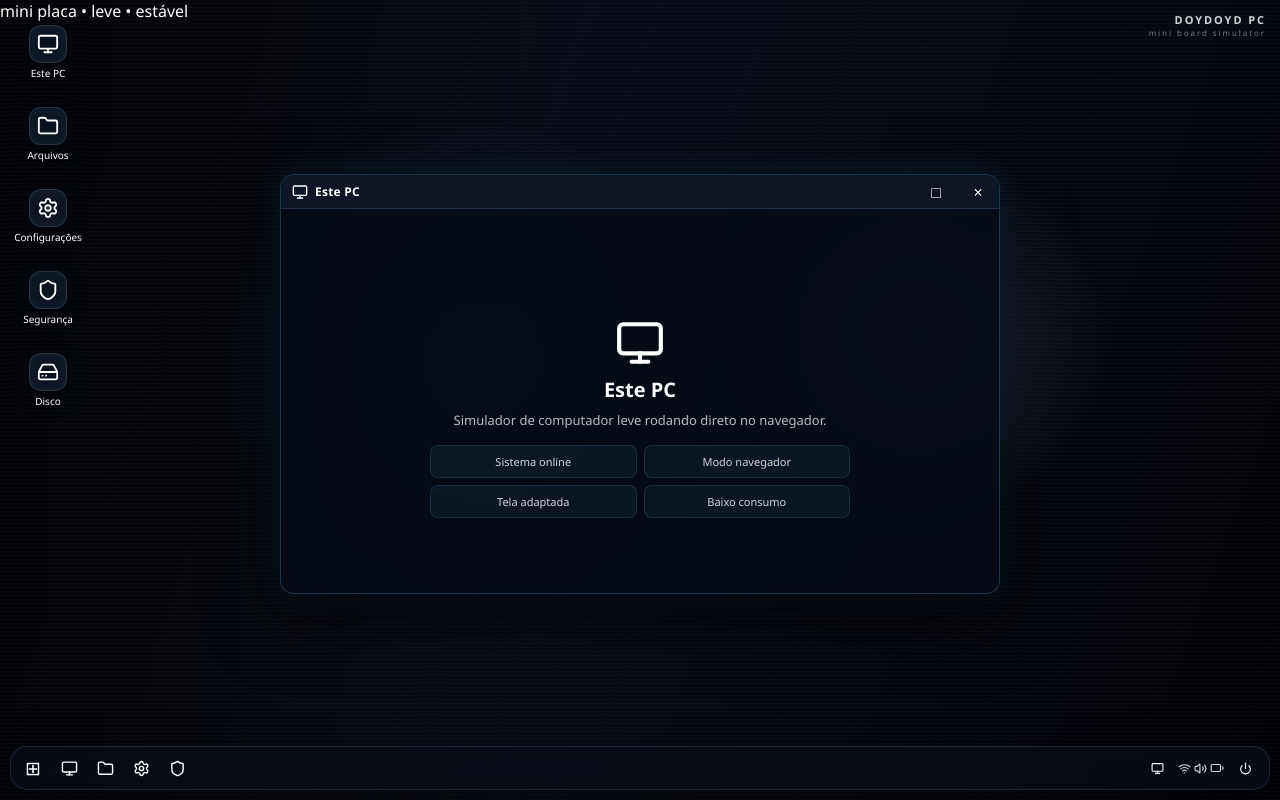
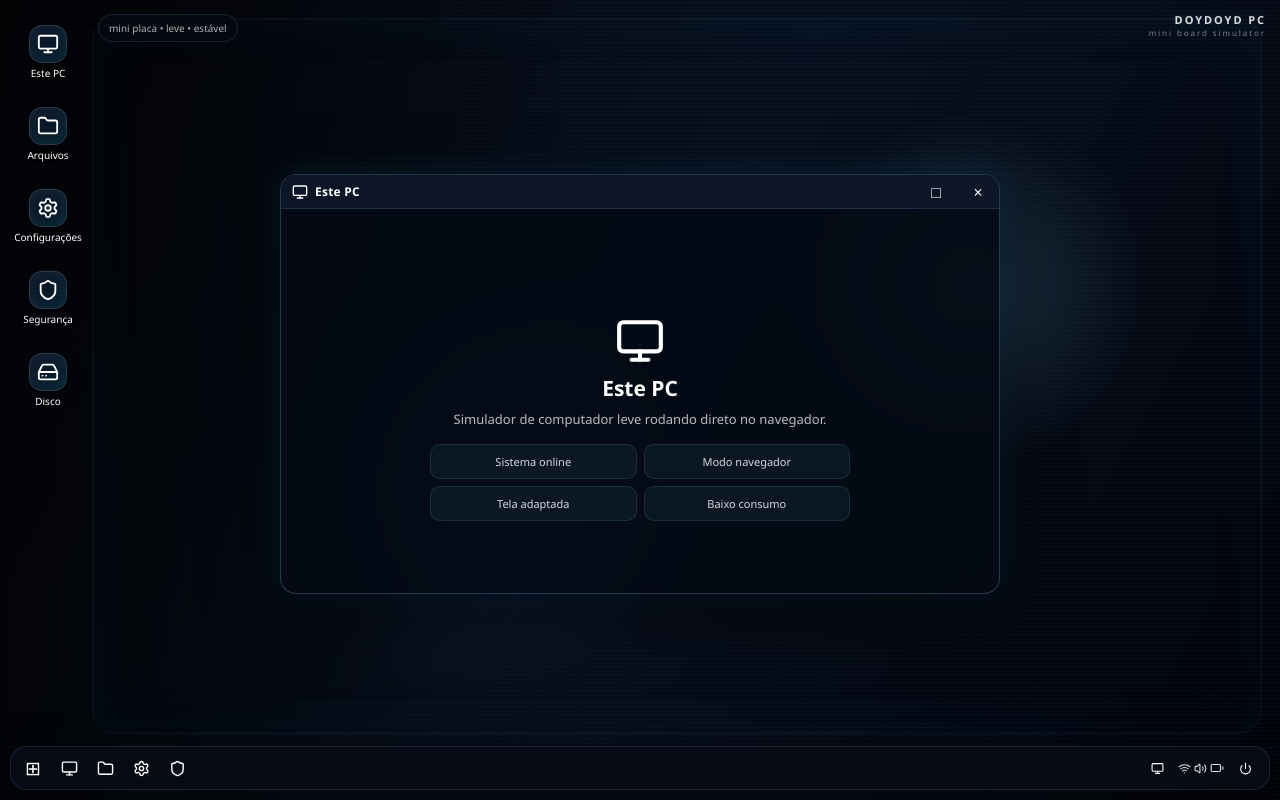
Before and after one commit to thiagodouglas19t-lang/Doydoyd, a React (Vite) app: page / in a window 1280 px wide. Built offline with nearby package versions, Linux system fonts and the light colour scheme.

Commit message:
Add mini-board premium visual polish

```diff
--- a/src/styles.css
+++ b/src/styles.css
@@ -1,31 +1,33 @@
 * { box-sizing: border-box; -webkit-tap-highlight-color: transparent; }
 html, body, #root { width: 100%; height: 100%; margin: 0; overflow: hidden; font-family: Segoe UI, Arial, sans-serif; background: #03050b; color: white; }
 button { font: inherit; }
-.desktop { width: 100vw; height: 100vh; position: relative; overflow: hidden; background: radial-gradient(circle at 72% 42%, rgba(185,198,255,.18), transparent 18%), radial-gradient(circle at 36% 45%, rgba(59,130,246,.18), transparent 26%), linear-gradient(110deg, #05070d 0%, #0a0d18 40%, #020308 100%); }
-.desktop::before { content: ''; position: absolute; inset: 0; pointer-events: none; background: repeating-linear-gradient(0deg, rgba(255,255,255,.018) 0 1px, transparent 1px 4px), linear-gradient(90deg, rgba(0,0,0,.55), transparent 45%); }
+.desktop { width: 100vw; height: 100vh; position: relative; overflow: hidden; background: radial-gradient(circle at 76% 36%, rgba(125,211,252,.18), transparent 16%), radial-gradient(circle at 38% 60%, rgba(59,130,246,.18), transparent 24%), linear-gradient(120deg, #02040a 0%, #07101f 48%, #01030a 100%); }
+.desktop::before { content: ''; position: absolute; inset: 0; pointer-events: none; background: linear-gradient(90deg, rgba(0,0,0,.62), transparent 48%), repeating-linear-gradient(0deg, rgba(255,255,255,.018) 0 1px, transparent 1px 4px); }
+.desktop::after { content: ''; position: absolute; inset: 18px 18px 66px 92px; border: 1px solid rgba(125,211,252,.08); border-radius: 24px; pointer-events: none; box-shadow: inset 0 0 60px rgba(14,165,233,.05); }
 .desktopContent { display: block; height: 100%; position: relative; z-index: 1; }
-.systemLabel { position: absolute; top: 12px; right: 14px; text-align: right; letter-spacing: .12em; text-shadow: 0 0 14px rgba(125,211,252,.32); opacity: .82; }
-.systemLabel span { display: block; font-size: 11px; font-weight: 800; }
+.systemLabel { position: absolute; top: 12px; right: 14px; text-align: right; letter-spacing: .12em; text-shadow: 0 0 14px rgba(125,211,252,.32); opacity: .86; }
+.systemLabel span { display: block; font-size: 11px; font-weight: 900; }
 .systemLabel small { display: block; font-size: 8px; color: rgba(255,255,255,.56); }
+.boardBadge { position: absolute; left: 98px; top: 14px; border: 1px solid rgba(125,211,252,.14); border-radius: 999px; padding: 6px 10px; font-size: 10px; color: rgba(255,255,255,.68); background: rgba(8,12,22,.46); backdrop-filter: blur(12px); }
 .iconsGrid { position: absolute; top: 18px; left: 12px; display: grid; grid-template-columns: 72px; gap: 12px; }
-.desktopIcon { width: 72px; min-height: 70px; border: 1px solid transparent; border-radius: 10px; background: rgba(8,12,22,.18); color: white; display: flex; flex-direction: column; align-items: center; justify-content: flex-start; gap: 5px; cursor: pointer; padding: 6px 2px; text-shadow: 0 1px 3px rgba(0,0,0,.95); }
-.iconPlate { width: 38px; height: 38px; display: grid; place-items: center; border-radius: 12px; background: rgba(15,23,42,.72); border: 1px solid rgba(148,163,184,.22); box-shadow: inset 0 0 18px rgba(125,211,252,.08), 0 8px 18px rgba(0,0,0,.35); }
+.desktopIcon { width: 72px; min-height: 70px; border: 1px solid transparent; border-radius: 12px; background: rgba(8,12,22,.12); color: white; display: flex; flex-direction: column; align-items: center; justify-content: flex-start; gap: 5px; cursor: pointer; padding: 6px 2px; text-shadow: 0 1px 3px rgba(0,0,0,.95); }
+.iconPlate { width: 38px; height: 38px; display: grid; place-items: center; border-radius: 13px; background: linear-gradient(145deg, rgba(15,23,42,.9), rgba(14,165,233,.16)); border: 1px solid rgba(148,163,184,.24); box-shadow: inset 0 0 18px rgba(125,211,252,.08), 0 8px 18px rgba(0,0,0,.35); }
 .desktopIcon span:last-child { font-size: 10px; line-height: 1.05; max-width: 68px; overflow-wrap: break-word; }
 .desktopIcon:hover { border-color: rgba(125,211,252,.34); background: rgba(125,211,252,.10); }
-.window { position: absolute; width: min(720px, calc(100vw - 170px)); height: min(420px, calc(100vh - 78px)); left: 50%; top: 48%; transform: translate(-50%, -50%); border: 1px solid rgba(125,211,252,.22); border-radius: 14px; background: rgba(5,10,20,.9); box-shadow: 0 22px 70px rgba(0,0,0,.62), 0 0 34px rgba(14,165,233,.12); overflow: hidden; backdrop-filter: blur(18px); transition: .18s ease; }
+.window { position: absolute; width: min(720px, calc(100vw - 170px)); height: min(420px, calc(100vh - 78px)); left: 50%; top: 48%; transform: translate(-50%, -50%); border: 1px solid rgba(125,211,252,.24); border-radius: 16px; background: rgba(5,10,20,.9); box-shadow: 0 22px 70px rgba(0,0,0,.62), 0 0 34px rgba(14,165,233,.14); overflow: hidden; backdrop-filter: blur(18px); transition: .18s ease; }
 .window.maximized { left: 8px; right: 8px; top: 8px; bottom: 58px; width: auto; height: auto; transform: none; border-radius: 12px; }
-.windowHeader { height: 34px; display: flex; align-items: center; justify-content: space-between; padding-left: 11px; background: rgba(15,23,42,.9); border-bottom: 1px solid rgba(125,211,252,.14); }
-.windowTitle { display: flex; align-items: center; gap: 7px; font-size: 12px; font-weight: 600; letter-spacing: .02em; }
+.windowHeader { height: 34px; display: flex; align-items: center; justify-content: space-between; padding-left: 11px; background: rgba(15,23,42,.92); border-bottom: 1px solid rgba(125,211,252,.14); }
+.windowTitle { display: flex; align-items: center; gap: 7px; font-size: 12px; font-weight: 700; letter-spacing: .02em; }
 .windowControls { display: flex; height: 100%; }
 .windowControls button { width: 42px; height: 34px; border: 0; border-radius: 0; color: white; background: transparent; cursor: pointer; }
 .windowControls button:hover { background: rgba(255,255,255,.12); }
 .closeBtn:hover { background: #e81123 !important; }
 .windowBody { height: calc(100% - 34px); padding: 14px; overflow: auto; }
 .systemPanel { height: 100%; display: flex; flex-direction: column; align-items: center; justify-content: center; text-align: center; gap: 8px; }
-.systemPanel h2 { margin: 0; font-size: 20px; }
+.systemPanel h2 { margin: 0; font-size: 21px; }
 .systemPanel p { max-width: 430px; color: rgba(255,255,255,.72); margin: 0; font-size: 13px; }
 .statusGrid { display: grid; grid-template-columns: repeat(2, minmax(110px, 1fr)); gap: 7px; margin-top: 8px; width: min(420px, 100%); }
-.statusGrid span { border: 1px solid rgba(125,211,252,.13); border-radius: 8px; padding: 8px; background: rgba(125,211,252,.06); color: rgba(255,255,255,.82); font-size: 11px; }
+.statusGrid span { border: 1px solid rgba(125,211,252,.13); border-radius: 10px; padding: 9px; background: rgba(125,211,252,.06); color: rgba(255,255,255,.84); font-size: 11px; }
 .startMenu, .actionCenter { position: absolute; background: rgba(6,10,20,.94); border: 1px solid rgba(125,211,252,.18); box-shadow: 0 -14px 45px rgba(0,0,0,.55), 0 0 28px rgba(14,165,233,.08); backdrop-filter: blur(18px); z-index: 5; border-radius: 18px; }
 .simpleMenu { left: 10px; bottom: 56px; width: 230px; padding: 12px; display: flex; flex-direction: column; gap: 7px; }
 .simpleMenu strong { font-size: 12px; color: rgba(255,255,255,.7); margin-bottom: 4px; }
@@ -33,10 +35,10 @@ button { font: inherit; }
 .simpleMenu button:hover { background: rgba(125,211,252,.12); }
 .actionCenter { right: 10px; bottom: 56px; width: 300px; max-width: 92vw; padding: 12px; }
 .actionCenter header { display: flex; align-items: center; justify-content: space-between; font-size: 13px; margin-bottom: 12px; }
-.focusAction { width: 100%; min-height: 46px; border: 1px solid rgba(125,211,252,.28); border-radius: 14px; background: linear-gradient(135deg, rgba(14,165,233,.36), rgba(37,99,235,.24)); color: white; font-weight: 800; margin-bottom: 10px; }
+.focusAction { width: 100%; min-height: 46px; border: 1px solid rgba(125,211,252,.28); border-radius: 14px; background: linear-gradient(135deg, rgba(14,165,233,.38), rgba(37,99,235,.24)); color: white; font-weight: 900; margin-bottom: 10px; }
 .notificationCard { background: rgba(255,255,255,.07); border: 1px solid rgba(125,211,252,.12); border-radius: 12px; padding: 10px; display: flex; flex-direction: column; gap: 4px; font-size: 12px; }
 .notificationCard span { color: rgba(255,255,255,.72); }
-.taskbar { position: absolute; left: 10px; right: 10px; bottom: max(10px, env(safe-area-inset-bottom)); height: 44px; border-radius: 17px; background: rgba(8,12,22,.86); display: flex; align-items: center; box-shadow: 0 18px 50px rgba(0,0,0,.48), inset 0 0 0 1px rgba(125,211,252,.14); z-index: 6; backdrop-filter: blur(22px); }
+.taskbar { position: absolute; left: 10px; right: 10px; bottom: max(10px, env(safe-area-inset-bottom)); height: 44px; border-radius: 17px; background: rgba(8,12,22,.88); display: flex; align-items: center; box-shadow: 0 18px 50px rgba(0,0,0,.48), inset 0 0 0 1px rgba(125,211,252,.14); z-index: 6; backdrop-filter: blur(22px); }
 .taskbarLeft { display: flex; align-items: center; height: 100%; padding-left: 5px; }
 .startButton, .taskIcon, .systemTray button { width: 36px; height: 36px; border: 0; border-radius: 12px; color: white; background: transparent; cursor: pointer; display: grid; place-items: center; }
 .startButton { font-size: 19px; }
@@ -44,6 +46,7 @@ button { font: inherit; }
 .systemTray { margin-left: auto; height: 100%; display: flex; align-items: center; gap: 3px; padding-right: 7px; color: rgba(255,255,255,.86); }
 @media (max-width: 760px) and (orientation: landscape) {
   .systemLabel { top: 8px; right: 10px; }
+  .boardBadge { left: 76px; top: 9px; font-size: 9px; padding: 5px 8px; }
   .iconsGrid { top: 8px; left: 7px; grid-template-columns: 62px; gap: 6px; }
   .desktopIcon { width: 62px; min-height: 60px; }
   .iconPlate { width: 34px; height: 34px; border-radius: 11px; }
```
